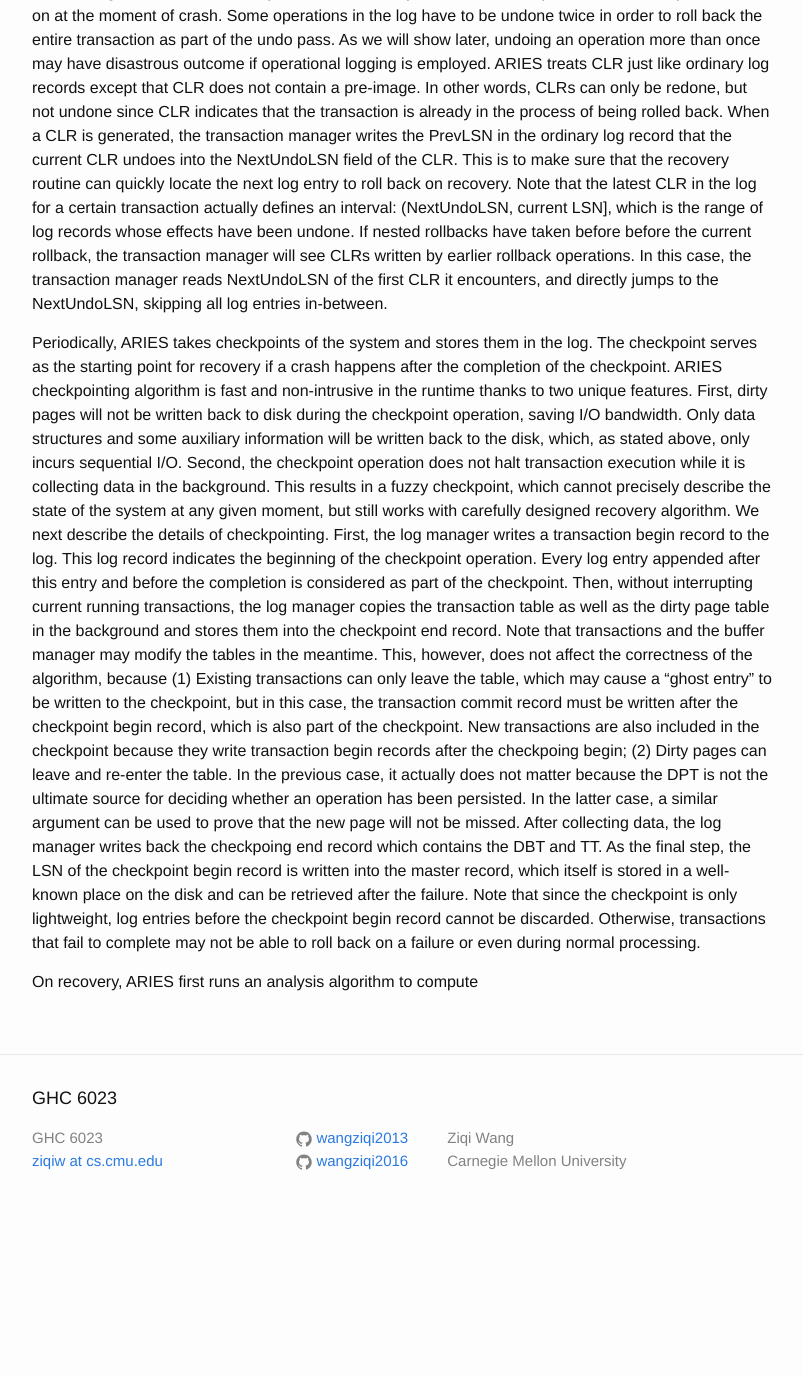
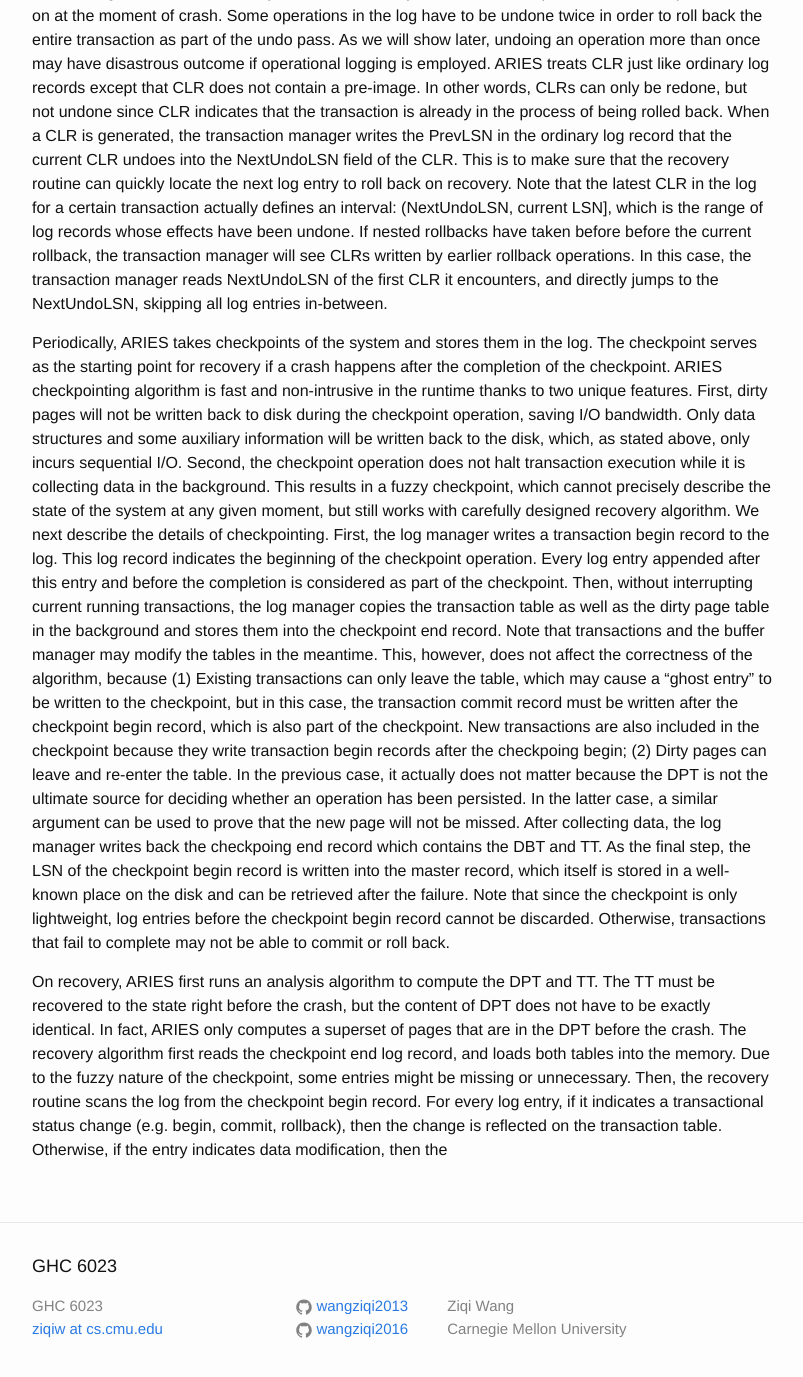
Before and after one commit to wangziqi2013/wangziqi2013.github.io, a Jekyll site: the page built from _posts/2019-01-31-aries.markdown, in a window 1280 px wide and 1400 px high, scrolled down 2447 px. Shown: the top 1377 px of the window, without its empty margins (238-1041 px from the left). Built offline with Jekyll 4.4.1, drawn with Linux system fonts in a browser that asks for light colours; before the commit the page ends 3679 px from its top, so only the background shows below that.

Commit message:
Working on analysis pass

```diff
--- a/_posts/2019-01-31-aries.markdown
+++ b/_posts/2019-01-31-aries.markdown
@@ -116,6 +116,12 @@ can be used to prove that the new page will not be missed. After collecting data
 end record which contains the DBT and TT. As the final step, the LSN of the checkpoint begin record is written into the
 master record, which itself is stored in a well-known place on the disk and can be retrieved after the failure. Note that
 since the checkpoint is only lightweight, log entries before the checkpoint begin record cannot be discarded. Otherwise,
-transactions that fail to complete may not be able to roll back on a failure or even during normal processing.
+transactions that fail to complete may not be able to commit or roll back.
 
-On recovery, ARIES first runs an analysis algorithm to compute
+On recovery, ARIES first runs an analysis algorithm to compute the DPT and TT. The TT must be recovered to the state
+right before the crash, but the content of DPT does not have to be exactly identical. In fact, ARIES only computes a
+superset of pages that are in the DPT before the crash. The recovery algorithm first reads the checkpoint end log record,
+and loads both tables into the memory. Due to the fuzzy nature of the checkpoint, some entries might be missing or unnecessary.
+Then, the recovery routine scans the log from the checkpoint begin record. For every log entry, if it indicates a transactional
+status change (e.g. begin, commit, rollback), then the change is reflected on the transaction table. Otherwise, if the
+entry indicates data modification, then the
```
